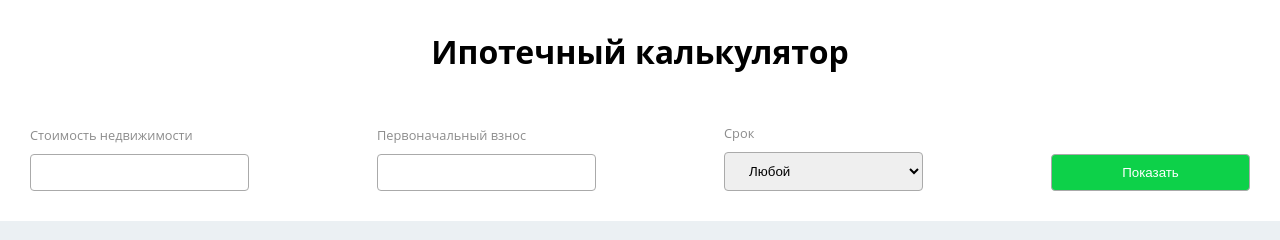
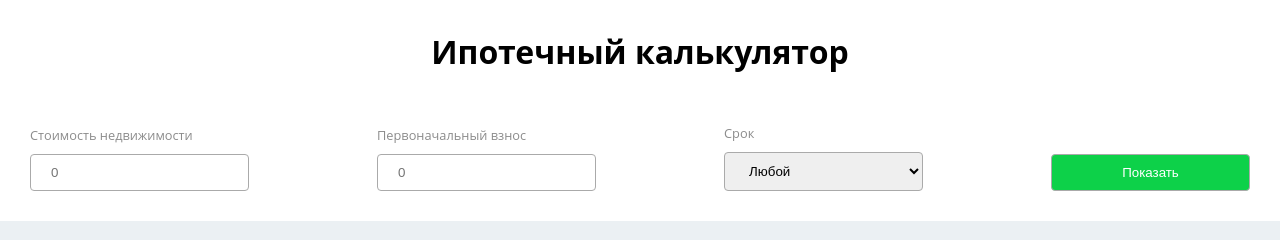
Before and after one commit to shestakovar/sravniru-frontend-react, a React (Create React App) app: page / in a window 1280 px wide. Shown: the top 240 px of the page. Built offline with nearby package versions, Linux system fonts and the light colour scheme; no server answers; the HTML template or start-up script is replaced by a standard one.

Commit message:
Fix layout

```diff
--- a/src/components/ProposalDetail.module.css
+++ b/src/components/ProposalDetail.module.css
@@ -21,6 +21,7 @@ table {
     border-collapse: collapse;
     margin-top: 10px;
     border-radius: 0 0 4px 4px;
+    table-layout:fixed;
 }
 
 tr:nth-child(even) {
@@ -34,6 +35,22 @@ tr {
 td {
     padding: 1rem;
     letter-spacing: 1px;
+    overflow: hidden;
+    text-overflow: ellipsis;
+    word-wrap: break-word;
+}
+
+@media screen and (max-width: 500px) {
+    td {
+        padding-left: 5px;
+        padding-right: 5px;
+        letter-spacing: initial;
+    }
+    table {
+        border: 2px solid #cdcdcd;
+        overflow-x: auto;
+        display: block;
+    }
 }
 
 tbody td {
--- a/src/components/ProposalFilter.tsx
+++ b/src/components/ProposalFilter.tsx
@@ -46,11 +46,11 @@ const ProposalFilter: FC<Props> = ({ filter, setFilter }) => {
       <form onSubmit={submit} className={classes.form}>
         <div className={classes.form_group}>
           <label htmlFor="cost" className={classes.input_label}>Стоимость недвижимости</label>
-          <input id="cost" className={classes.input} type="number" value={filter.creditAmount} onChange={ e => setFilter({...filter, creditAmount: e.target.value})}/>
+          <input id="cost" className={classes.input} type="number" placeholder="0" value={filter.creditAmount} onChange={ e => setFilter({...filter, creditAmount: e.target.value})}/>
         </div>
         <div className={classes.form_group}>
           <label htmlFor="initial" className={classes.input_label}>Первоначальный взнос</label>
-          <input id="initial" className={classes.input} type="number" value={filter.initialAmount} onChange={ e => setFilter({...filter, initialAmount: e.target.value})}/>
+          <input id="initial" className={classes.input} type="number" placeholder="0" value={filter.initialAmount} onChange={ e => setFilter({...filter, initialAmount: e.target.value})}/>
         </div>
         <div className={classes.form_group}>
           <label htmlFor="term" className={classes.input_label}>Срок</label>
```
